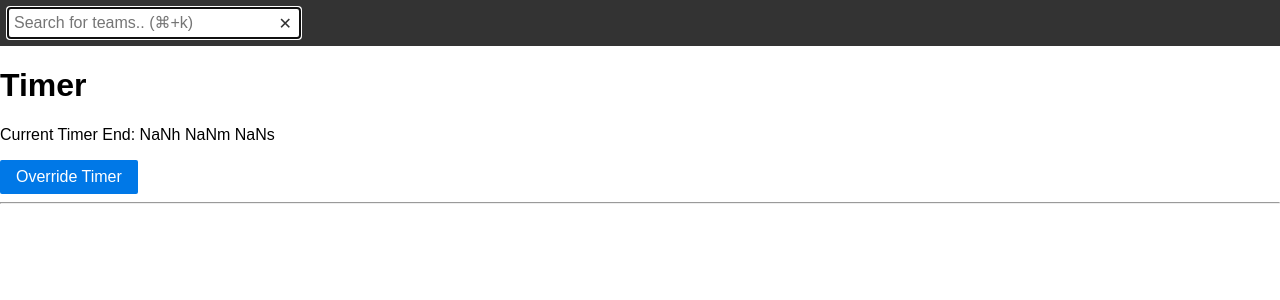
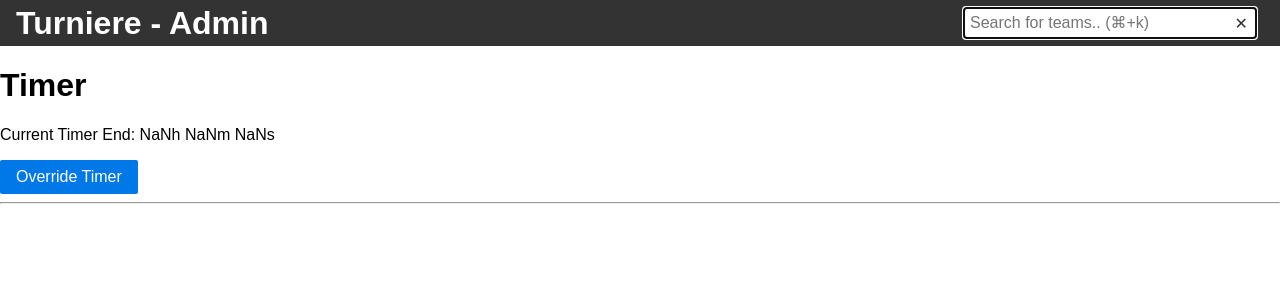
Before and after one commit to Malaber/turniere-match, a Flask app: page / in a window 1280 px wide. Shown: the top 300 px of the page. Run offline with Flask 3, Linux system fonts and the light colour scheme; data that the repository does not hold is empty.

Commit message:
Move search back to right and add heading

```diff
--- a/static/main.js
+++ b/static/main.js
@@ -30,6 +30,7 @@ function clearSearchInput() {
     input.value = "";
     localStorage.removeItem('teamSearch');
     filterTeams();
+    input.focus()
 }
 
 // Focus search input on page load and restore the search term
--- a/static/style.css
+++ b/static/style.css
@@ -14,7 +14,14 @@
 .navbar {
     display: flex;
     align-items: center;
+    justify-content: space-between;
     background-color: #333;
+    padding: 0 16px;
+}
+
+.navbar__title {
+    color: white;
+    margin: 0;
 }
 
 .search-wrapper {
--- a/templates/index.jinja2
+++ b/templates/index.jinja2
@@ -12,6 +12,7 @@
 
 <body>
 <div class="navbar">
+    <h1 class="navbar__title">Turniere - Admin</h1>
     <div class="search-wrapper">
         <input type="text" id="teamSearch" onkeyup="filterTeams()" placeholder="Search for teams.. (⌘+k)">
         <button class="navbar__delete-button" id="clearSearch" onclick="clearSearchInput()">✕</button>
```
